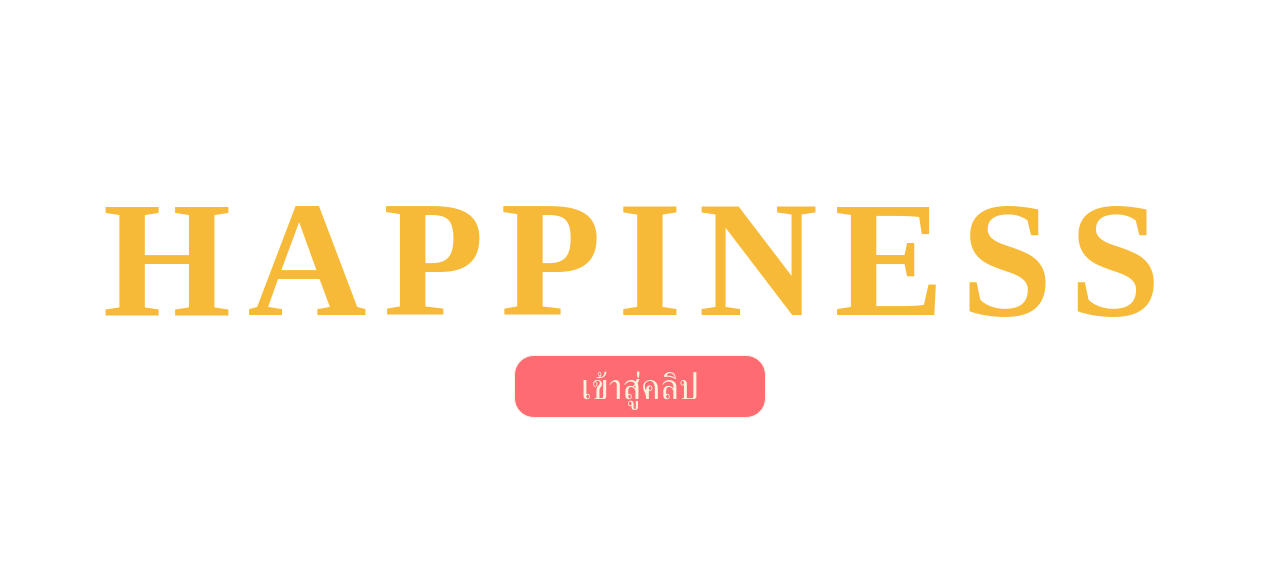
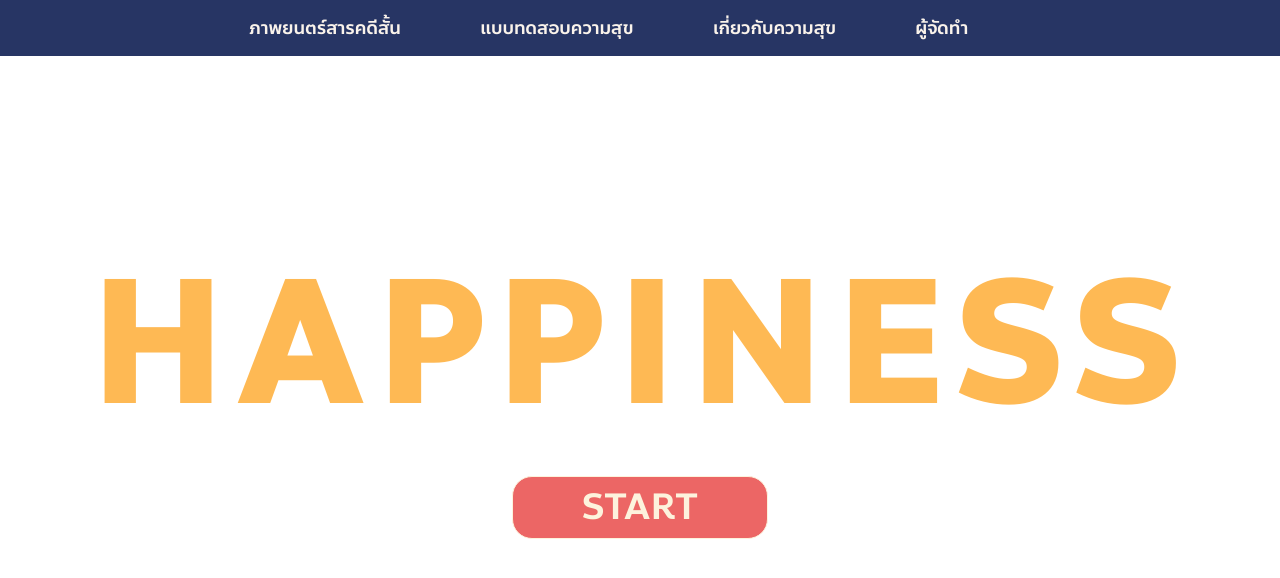
Before and after one commit to nonlapanssw/Happiness, a plain HTML site: page index.html in a window 1280 px wide. Drawn offline with Linux system fonts and the light colour scheme.

Commit message:
[ADD] test , main , video

```diff
--- /dev/null
+++ b/creator.css
@@ -0,0 +1,46 @@
+@font-face {
+    font-family: 'anakotmaibold';
+	src: url('Anakotmai-Bold.ttf') format('truetype');
+    font-weight: normal;
+    font-style: normal;
+}
+@font-face {
+    font-family: 'anakotmailight';
+	src: url('Anakotmai-Light.ttf') format('truetype');
+    font-weight: normal;
+    font-style: normal;
+}@font-face {
+    font-family: 'anakotmai';
+	src: url('Anakotmai-Medium.ttf') format('truetype');
+    font-weight: normal;
+    font-style: normal;
+}html,body{
+    background-color:#273564;
+}
+#btn-header{
+	align-items: center;
+	text-align: center;
+	background-color: #273564;
+	padding: 1%;
+}
+#btn-header button{
+	color:#FAF3EB;
+	font-size: 18px;
+	border: none;
+	background: none;
+	font-family:anakotmai;
+	font-weight: normal;
+	cursor: pointer;
+	margin-right: 5%;
+}
+#creator{
+	margin-left: auto;
+	margin-right: auto;
+	font-size: 18px;
+	background-color:#FAF3EB;
+	width: 40%;
+	text-align: center;
+	padding:1%;
+    border-radius: 10%;
+    font-family: anakotmai;
+}
--- /dev/null
+++ b/index.css
@@ -0,0 +1,84 @@
+@font-face {
+    font-family: 'anakotmaibold';
+	src: url('Anakotmai-Bold.ttf') format('truetype');
+    font-weight: normal;
+    font-style: normal;
+}
+@font-face {
+    font-family: 'anakotmailight';
+	src: url('Anakotmai-Light.ttf') format('truetype');
+    font-weight: normal;
+    font-style: normal;
+}@font-face {
+    font-family: 'anakotmai';
+	src: url('Anakotmai-Medium.ttf') format('truetype');
+    font-weight: normal;
+    font-style: normal;
+}
+body, html{
+	font-family:anakotmai;
+    margin:0;
+    padding:0;
+}
+#btn-header{
+	align-items: center;
+	text-align: center;
+	background-color: #273564;
+	padding: 1%;
+}
+#btn-header button{
+	color:#FAF3EB;
+	font-size: 18px;
+	border: none;
+	background: none;
+	font-family:anakotmai;
+	font-weight: normal;
+	cursor: pointer;
+	margin-right: 5%;
+}
+#btn-header button:hover{
+	transition-duration: 0.5s;
+	background-color:#FEB954;
+}
+#HAPPINESS{
+	font-family:anakotmai;
+	font-style: normal;
+	font-weight: 600;
+	font-size: 165px;
+	align-items: center;
+	text-align: center;
+	letter-spacing: 0.1em;
+	color: #FEB954;
+	margin-left: auto;
+	margin-right: auto;
+	margin-bottom:0% ;
+}
+#btn-enter{
+	font-family:anakotmai;
+	display: block;
+	margin-left: auto;
+	margin-right: auto;
+	width: 20%;
+	background: #EC6665;
+	border-radius: 20px;
+	font-style: normal;
+	font-weight: 300;
+	line-height: 100%;
+	padding: 1%;
+	font-size: 36px;
+	align-items: center;
+	color: #FDF3DD;
+	border: 1px solid #FDF3DD;
+}
+#btn-enter:hover {
+    box-shadow: 0 12px 16px 0 rgba(0,0,0,0.24), 0 17px 50px 0 rgba(0,0,0,0.19);
+    background-color: #FDF3DD;
+	color: #EC6665;
+	cursor: pointer;
+	width: 21%;
+	transition-duration: 0.4s;
+}
+#btn-enter:active {
+    background-color: #EC6665;
+    color:#FDF3DD;
+}
--- a/index.html
+++ b/index.html
@@ -2,18 +2,37 @@
 <html>
 
 <head>
-    <link rel="stylesheet" href="/styles.css">
+    <link rel="stylesheet" href="/index.css">
+    <div id="btn-header">
+        <button onclick="main()">ภาพยนตร์สารคดีสั้น</button>
+        <button onclick="test()">แบบทดสอบความสุข</button>
+        <button onclick="happiness()">เกี่ยวกับความสุข</button>
+        <button onclick="creator()">ผู้จัดทำ</button>
+    </div>
+
 </head>
 
 <body>
 
     <p id="HAPPINESS">HAPPINESS</p>
-    <button id="btn-enter" onClick=linkToVDO()>เข้าสู่คลิป</button>
+    <button id="btn-enter" onClick=linkToVDO()>START</button>
 
 
     <script>
-        function linkToVDO() {
-            window.location.href = "/first.html";
+        function happiness(){
+            window.location.href = "/happiness.html";
+        }
+
+        function main() {
+            window.location.href = "/main.html";
+        }
+
+        function test(){
+            window.location.href = "/test.html";
+        }
+
+        function creator(){
+            window.location.href = "/creator.html";
         }
     </script>
 
--- /dev/null
+++ b/main.css
@@ -0,0 +1,14 @@
+body{
+    background-color: white;
+}
+.videoWrapper {
+	padding-bottom: 45%; /* 16:9 */
+    padding-top: 2%;
+    padding-left: 4%;
+}
+.videoWrapper iframe {
+	position: absolute;
+	width: 90%;
+    height: 90%;
+
+}
--- a/styles.css
+++ /dev/null
@@ -1,71 +0,0 @@
-.videoWrapper {
-	position: relative;
-	padding-bottom: 45%; /* 16:9 */
-	padding-top: 25px;
-}
-.videoWrapper iframe {
-	position: absolute;
-	top: 0;
-	left: 0;
-	width: 100%;
-	height: 100%;
-}
-#HAPPINESS{
-	font-family: Kanit;
-	font-style: normal;
-	font-weight: 600;
-	font-size: 165px;
-	align-items: center;
-	text-align: center;
-	letter-spacing: 0.1em;
-	color: #F6BA38;
-	margin-left: auto;
-	margin-right: auto;
-	margin-bottom:0% ;
-}
-#btn-enter{
-	display: block;
-	margin-left: auto;
-	margin-right: auto;
-	width: 20%;
-	background: #FE6B73;
-	border-radius: 20px;
-	font-family: Kanit;
-	font-style: normal;
-	font-weight: 300;
-	line-height: 100%;
-	padding: 1%;
-	font-size: 36px;
-	align-items: center;
-	color: #FDF3DD;
-	border: 1px solid #FDF3DD;
-}
-#btn-enter:hover {
-    box-shadow: 0 12px 16px 0 rgba(0,0,0,0.24), 0 17px 50px 0 rgba(0,0,0,0.19);
-    background-color: #FDF3DD;
-	color: #FE6B73;
-	cursor: pointer;
-	width: 21%;
-	transition-duration: 0.4s;
-}
-#btn-enter:active {
-    background-color: #FE6B73;
-    color:#FDF3DD;
-}
-#btn-group-point{
-	position: relative;
-	align-items: center;
-	text-align: center;
-}
-#btn-group-point button{
-	font-family: Kanit;
-	font-style: normal;
-	background-color: #C4C4C4;
-  	cursor: pointer;
-	border-radius: 50%;
-	height: 70px;
-	width: 70px;
-}
-#result{
-	display: none;
-}
--- /dev/null
+++ b/test.css
@@ -0,0 +1,63 @@
+@font-face {
+    font-family: 'anakotmaibold';
+	src: url('Anakotmai-Bold.ttf') format('truetype');
+    font-weight: normal;
+    font-style: normal;
+}
+@font-face {
+    font-family: 'anakotmailight';
+	src: url('Anakotmai-Light.ttf') format('truetype');
+    font-weight: normal;
+    font-style: normal;
+}@font-face {
+    font-family: 'anakotmai';
+	src: url('Anakotmai-Medium.ttf') format('truetype');
+    font-weight: normal;
+    font-style: normal;
+}
+body, html{
+	font-family:anakotmai;
+    margin:0;
+    padding:0;
+    background-color:#FEB954;
+}
+#btn-header{
+	align-items: center;
+	text-align: center;
+	background-color: #273564;
+	padding: 1%;
+}
+#btn-header button{
+	color:#FAF3EB;
+	font-size: 18px;
+	border: none;
+	background: none;
+	font-family:anakotmai;
+	font-weight: normal;
+	cursor: pointer;
+	margin-right: 5%;
+}
+#btn-header button:hover{
+	transition-duration: 0.5s;
+	background-color:#FEB954;
+}
+#main-test{
+    right: 10%;
+}
+#btn-group-point{
+	position: relative;
+	align-items: center;
+	text-align: center;
+}
+#btn-group-point button{
+	font-family:anakotmai;
+	font-style: normal;
+	background-color: #C4C4C4;
+  	cursor: pointer;
+	border-radius: 50%;
+	height: 70px;
+	width: 70px;
+}
+#result,#question-group{
+	display: none;
+}
```
Also changed, not shown: creator.html (added, +32 -0 lines), first.html (deleted, +0 -18 lines), main.html (added, +18 -0 lines), question.html (deleted, +0 -97 lines), test.html (added, +127 -0 lines), Anakotmai-Bold.ttf (added), Anakotmai-Light.ttf (added), Anakotmai-Medium.ttf (added), happiness.html (added).
